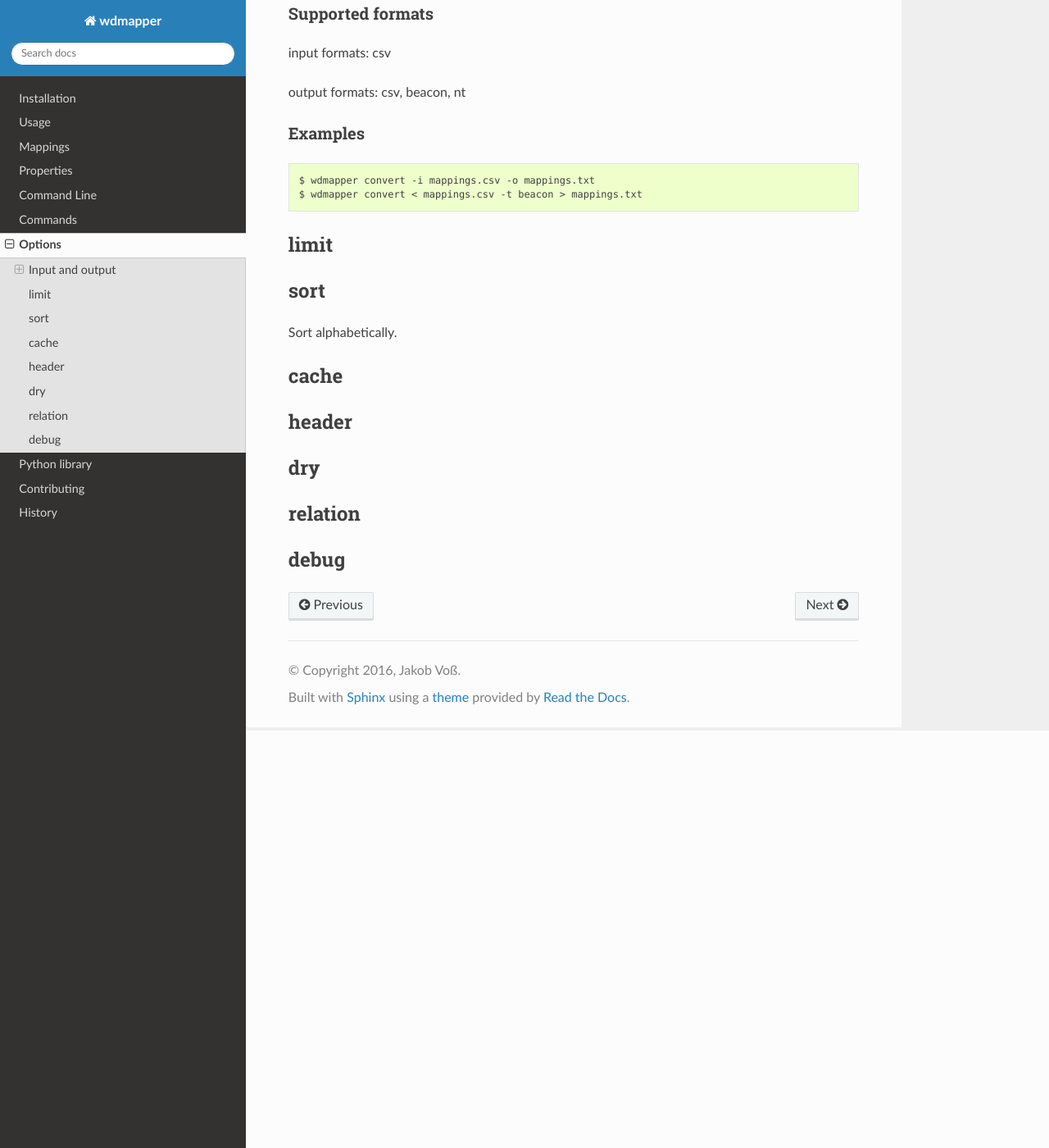
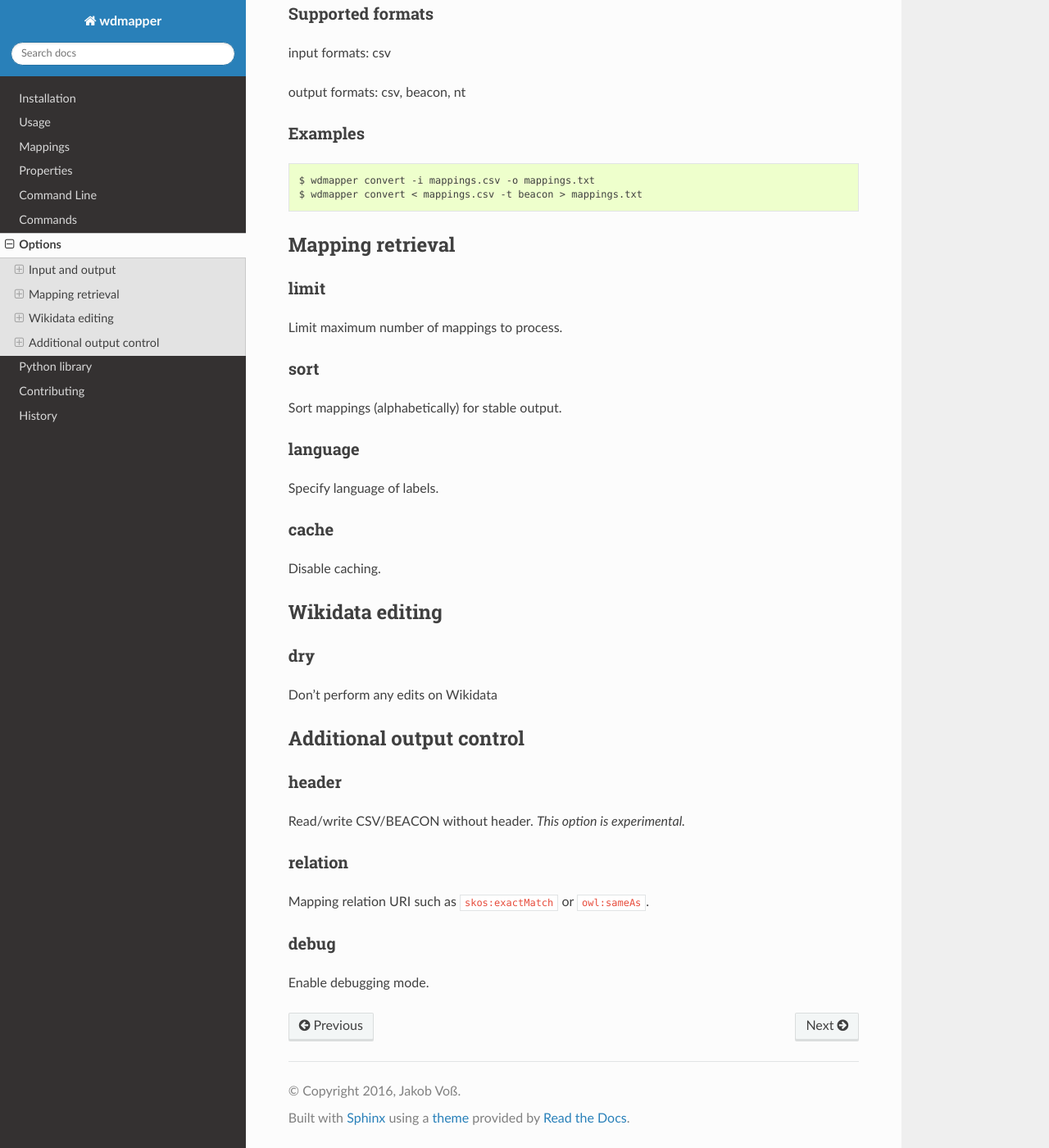
Before and after one commit to gbv/wdmapper, a Sphinx documentation site: the page built from docs/options.rst, in a window 1280 px wide and 1400 px high, scrolled down 509 px. Shown: the whole window at 82% size. Built offline with Sphinx 7.4.7 and the Read the Docs theme 2.0.0, drawn with Linux system fonts in a browser that asks for light colours; the version number could not be read and is left out.

Commit message:
Add option 'language'

```diff
--- a/CHANGELOG.rst
+++ b/CHANGELOG.rst
@@ -1,5 +1,9 @@
 History
 =======
+
+0.0.7
+------------------
+-  Add option 'language'
 
 0.0.6 (2017-01-13)
 ------------------
--- a/docs/options.rst
+++ b/docs/options.rst
@@ -33,26 +33,54 @@ Examples
     $ wdmapper convert -i mappings.csv -o mappings.txt
     $ wdmapper convert < mappings.csv -t beacon > mappings.txt
 
+
+Mapping retrieval
+-----------------
+
 limit
------
+^^^^^
+
+Limit maximum number of mappings to process.
 
 sort
-----
+^^^^
 
-Sort alphabetically.
+Sort mappings (alphabetically) for stable output.
+
+language
+^^^^^^^^
+
+Specify language of labels.
 
 cache
------
+^^^^^
+
+Disable caching.
 
 
-header
-------
+Wikidata editing
+----------------
 
 dry
----
+^^^
+
+Don't perform any edits on Wikidata
+
+
+Additional output control
+-------------------------
+
+header
+^^^^^^
+
+Read/write CSV/BEACON without header. *This option is experimental.*
 
 relation
---------
+^^^^^^^^
+
+Mapping relation URI such as ``skos:exactMatch`` or ``owl:sameAs``.
 
 debug
------
+^^^^^
+
+Enable debugging mode.
```
Also changed, not shown: 3 other files.
